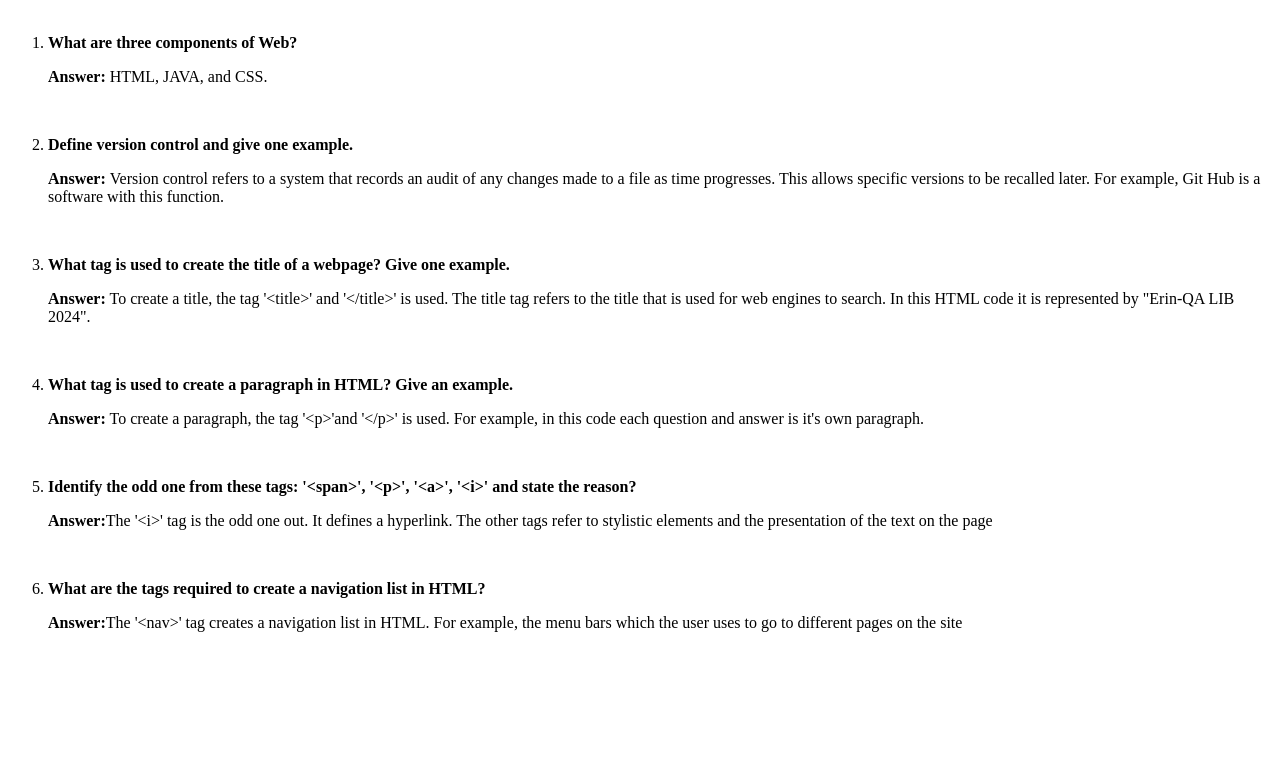
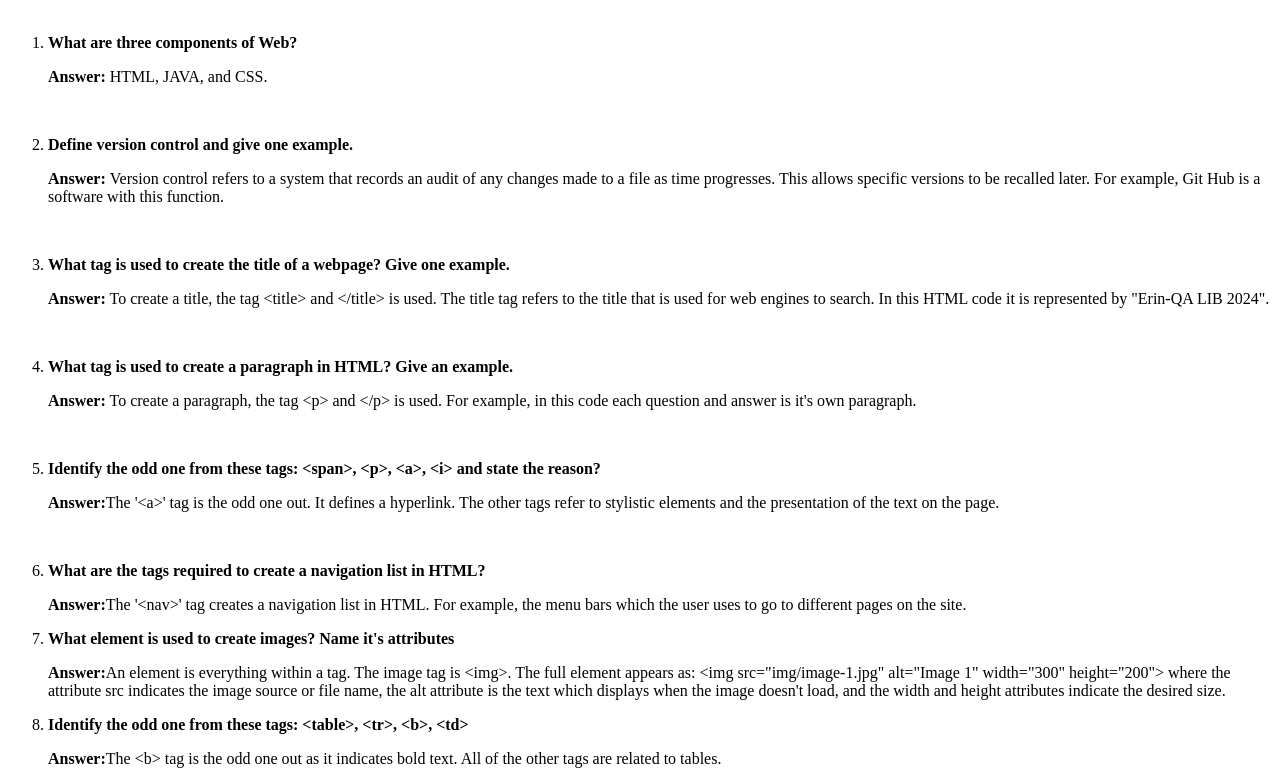
Before and after one commit to erincamelon/erincamelon.github.io, a plain HTML site: page lib2024/qa/index.html in a window 1280 px wide. Shown: the part 66-850 px from the top of the page. Before the commit the page ends 800 px from the top, so only its background shows below. Drawn offline with Linux system fonts and the light colour scheme.

Commit message:
Update index.html

```diff
--- a/lib2024/qa/index.html
+++ b/lib2024/qa/index.html
@@ -24,23 +24,31 @@
 			<br>
 		<li>
 			<p><strong>What tag is used to create the title of a webpage? Give one example.</strong></p>
-			</p><strong>Answer:</strong>  To create a title, the tag '&lt;title&gt;' and '&lt;/title&gt;' is used. The title tag refers to the title
+			</p><strong>Answer:</strong>  To create a title, the tag &lt;title&gt; and &lt;/title&gt; is used. The title tag refers to the title
 			that is used for web engines to search. In this HTML code it is represented by "Erin-QA LIB 2024".</p>
 		</li>
 			<br>
 		<li>
 			<p><strong>What tag is used to create a paragraph in HTML? Give an example.</strong></p>
-			<p><strong>Answer:</strong> To create a paragraph, the tag '&lt;p&gt;'and '&lt;/p&gt;' is used. For example, in this code each question and answer is it's own paragraph.</p>
+			<p><strong>Answer:</strong> To create a paragraph, the tag &lt;p&gt; and &lt;/p&gt; is used. For example, in this code each question and answer is it's own paragraph.</p>
 		</li>
 			<br>
 		<li>
-			<p><strong>Identify the odd one from these tags: '&lt;span&gt;', '&lt;p&gt;', '&lt;a&gt;', '&lt;i&gt;' and state the reason?</strong></p>
-			<p><strong>Answer:</strong>The '&lt;i&gt;' tag is the odd one out. It defines a hyperlink. The other tags refer to stylistic elements and the presentation of the text on the page</p>
+			<p><strong>Identify the odd one from these tags: &lt;span&gt;, &lt;p&gt;, &lt;a&gt;, &lt;i&gt; and state the reason?</strong></p>
+			<p><strong>Answer:</strong>The '&lt;a&gt;' tag is the odd one out. It defines a hyperlink. The other tags refer to stylistic elements and the presentation of the text on the page.</p>
 		</li>
 			<br>
 		<li>
 			<p><strong>What are the tags required to create a navigation list in HTML? </strong></p>
-			<p><strong>Answer:</strong>The '&lt;nav&gt;' tag creates a navigation list in HTML. For example, the menu bars which the user uses to go to different pages on the site</p>
+			<p><strong>Answer:</strong>The '&lt;nav&gt;' tag creates a navigation list in HTML. For example, the menu bars which the user uses to go to different pages on the site.</p>
+		</li>
+		<li>
+			<p><strong>What element is used to create images? Name it's attributes</strong></p>
+			<p><strong>Answer:</strong>An element is everything within a tag. The image tag is &lt;img&gt;. The full element appears as: &lt;img src="img/image-1.jpg" alt="Image 1" width="300"  height="200"&gt; where the attribute src indicates the image source or file name, the alt attribute is the text which displays when the image doesn't load, and the width and height attributes indicate the desired size. </p>
+		</li>
+		<li>
+			<p><strong>Identify the odd one from these tags: &lt;table&gt;, &lt;tr&gt;, &lt;b&gt;, &lt;td&gt;</strong></p>
+			<p><strong>Answer:</strong>The &lt;b&gt; tag is the odd one out as it indicates bold text. All of the other tags are related to tables. </p>
 		</li>
 	</ol>
 </body>
```
